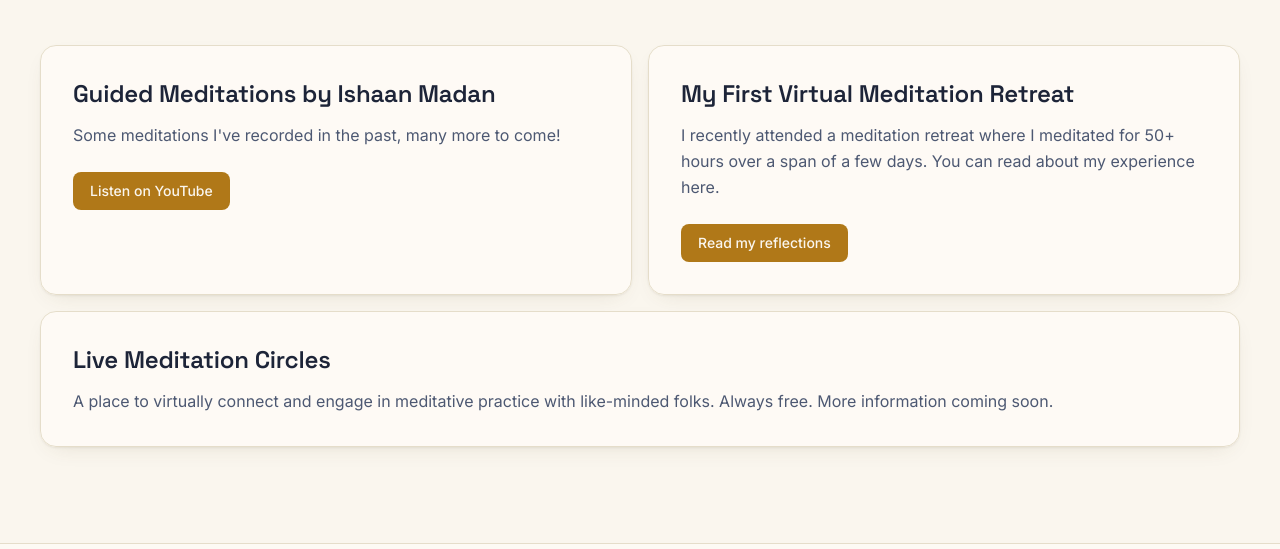
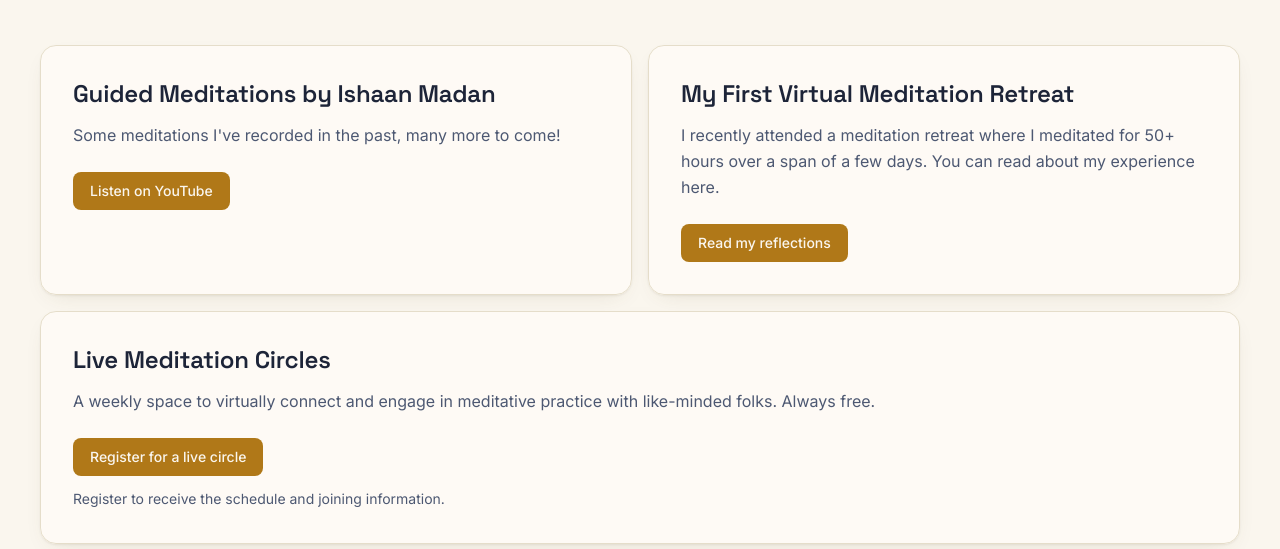
Before and after one commit to ishgits/ishaanmadan, an Astro site: page /meditations in a window 1280 px wide. Shown: the part 251-800 px from the top of the page. Built offline with nearby package versions, Linux system fonts and the light colour scheme; Astro itself is replaced by a stand-in of ours.

Commit message:
Add live meditation circle registration

```diff
--- a/src/pages/meditations.astro
+++ b/src/pages/meditations.astro
@@ -48,9 +48,17 @@ import Button from '../components/Button.astro';
     <article class="rounded-2xl border border-line bg-surface/70 p-6 shadow-card md:col-span-2 md:p-8">
       <h2 class="text-2xl font-semibold tracking-tight">Live Meditation Circles</h2>
       <p class="mt-3 leading-relaxed text-ink-muted">
-        A place to virtually connect and engage in meditative practice with like-minded folks.
-        Always free. More information coming soon.
+        A weekly space to virtually connect and engage in meditative practice with like-minded folks.
+        Always free.
       </p>
+      <div class="mt-6">
+        <Button href="https://forms.gle/a9waRR3Zhfan2HBN7" variant="primary" external>
+          Register for a live circle
+        </Button>
+        <p class="mt-3 text-sm leading-relaxed text-ink-muted">
+          Register to receive the schedule and joining information.
+        </p>
+      </div>
     </article>
   </section>
 </Layout>
```
